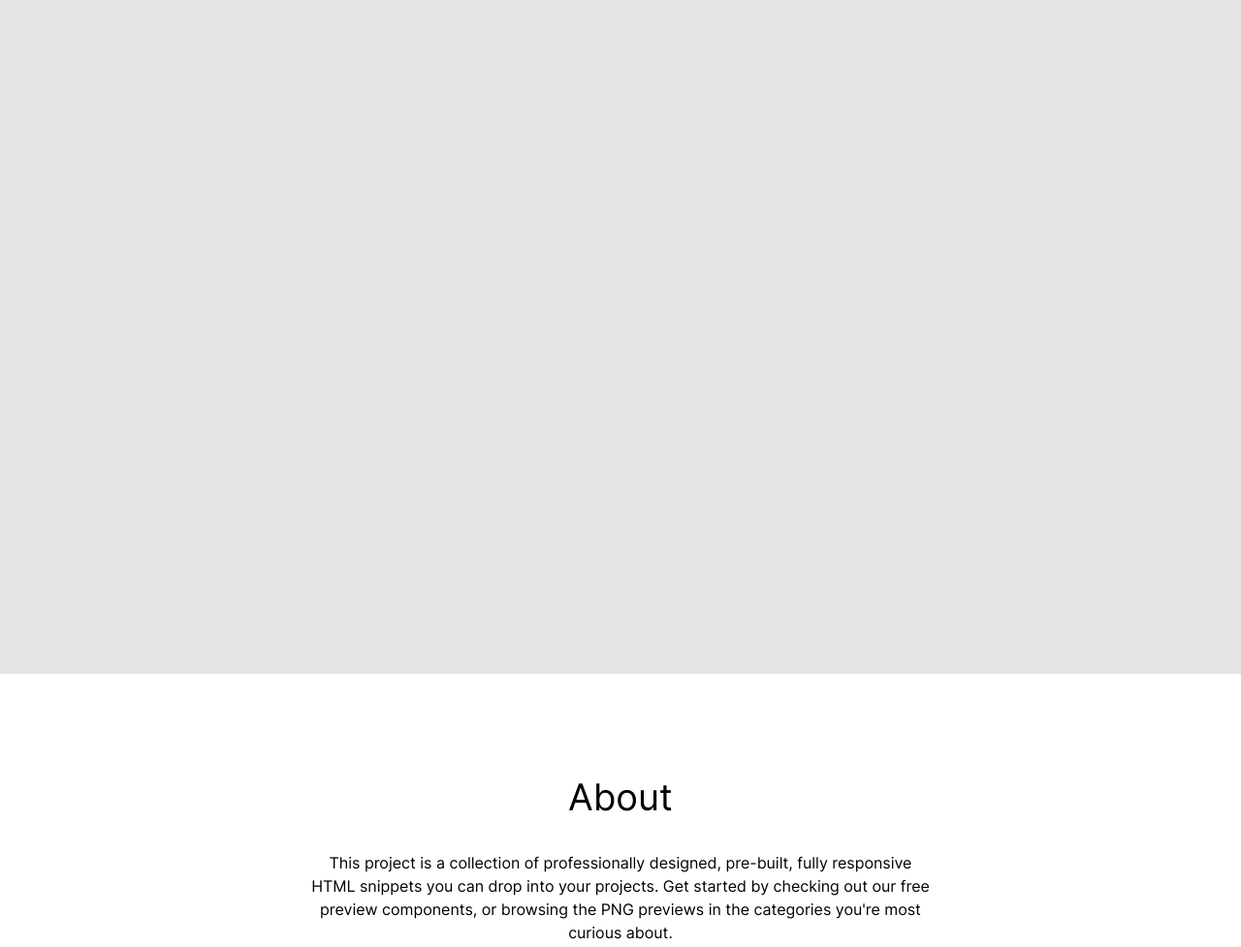
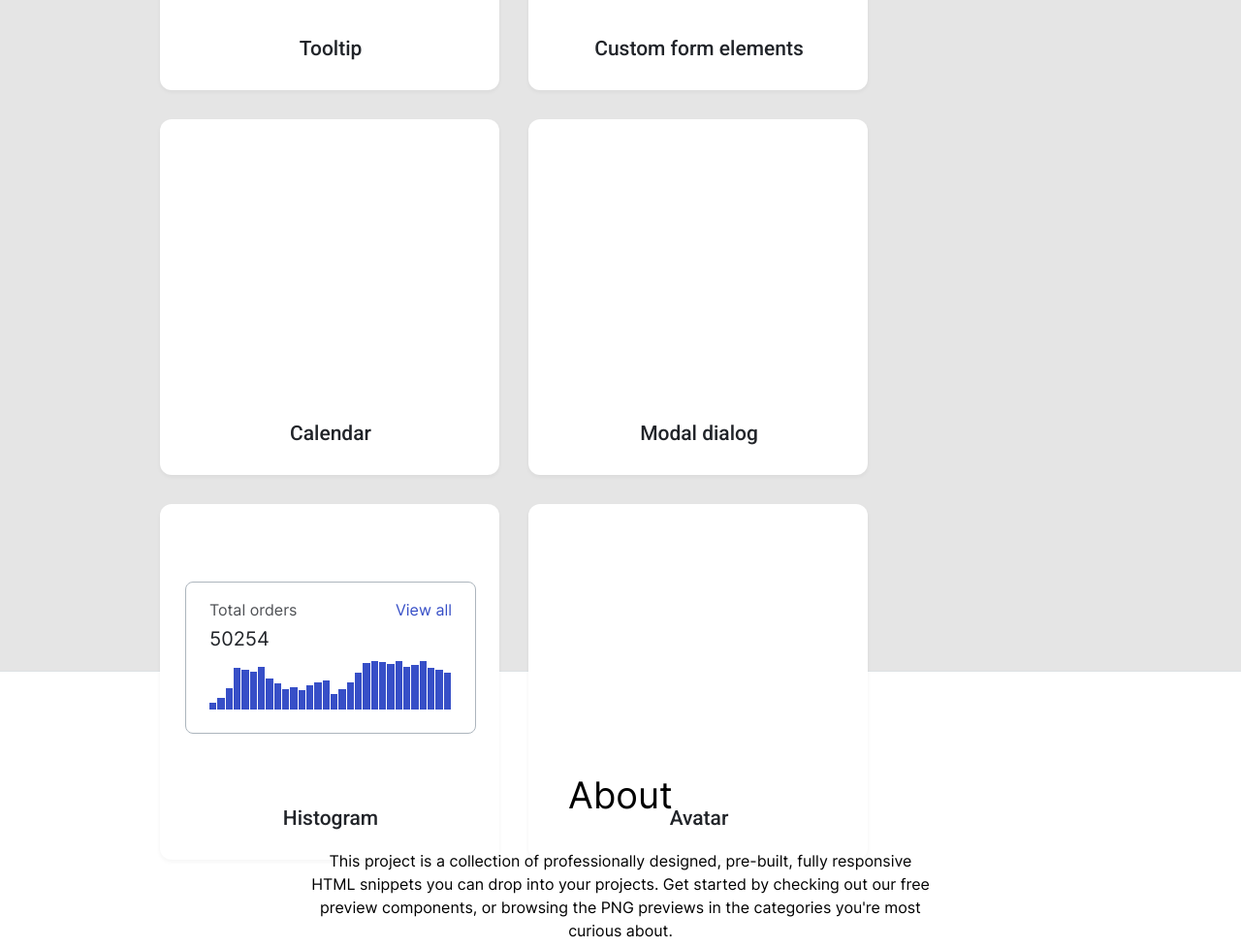
Before and after one commit to js-tasks-ru/htmlcss-20210916_protagoras-from-abdera, a website: page index.html in a window 1280 px wide. Shown: the part 580-1557 px from the top of the page at 97% size. Drawn offline with nearby package versions, Linux system fonts and the light colour scheme.

Commit message:
Implement previews of components on the main page.

```diff
--- /dev/null
+++ b/components/histogram/histogram.css
@@ -0,0 +1,68 @@
+.histogram {
+    display: flex;
+    flex-direction: column;
+    height: 157px;
+    border-radius: 8px;
+    background-color: var(--white);
+    border: 1px solid var(--grey-3);
+    box-sizing: border-box;
+    padding: 16px 24px 24px 24px;
+}
+
+.histogram__header {
+    display: flex;
+    justify-content: space-between;
+}
+
+.histogram__title {
+    font-family: 'Inter', sans-serif;
+    font-style: normal;
+    font-weight: normal;
+    font-size: 16px;
+    line-height: 24px;
+    color: var(--black);
+    opacity: 0.8;
+    margin: 0;
+}
+
+.histogram__link {
+    font-family: 'Inter', sans-serif;
+    font-style: normal;
+    font-weight: normal;
+    font-size: 16px;
+    line-height: 24px;
+    text-align: right;
+    text-decoration: none;
+    color: var(--blue);
+}
+
+.histogram__link > p {
+    margin: 0;
+}
+
+.histogram__number {
+    flex-grow: 1;
+    margin-top: 5px;
+}
+
+.histogram__total-amount {
+    font-family: 'Inter', sans-serif;
+    font-style: normal;
+    font-weight: normal;
+    font-size: 20px;
+    line-height: 26px;
+    color: var(--black);
+    margin: 0;
+}
+
+.histogram__chart {
+    display: flex;
+    height: 50px;
+    align-items: baseline;
+}
+
+.histogram__column {
+    background-color: var(--blue);
+    margin-right: 1px;
+    flex-grow: 1;
+}
--- a/components/main/main.css
+++ b/components/main/main.css
@@ -1,6 +1,38 @@
 .main {
+    display: flex;
+    gap: 30px 30px;
+    flex-wrap: wrap;
     background-color: var(--grey-90);
     height: 1036px;
+    box-sizing: border-box;
     border-top: 1px solid var(--pattens-blue);
     border-bottom: 1px solid var(--pattens-blue);
+    padding: 68px 165px 204px 165px;
+    margin: 0;
 }
+
+.preview {
+    display: flex;
+    flex-direction: column-reverse;
+    gap: 75px;
+    background-color: var(--white);
+    border-radius: 12px;
+    box-shadow: 0 2px 4px rgba(33, 36, 41, 0.05);
+    width: 350px;
+    height: 367px;
+    box-sizing: border-box;
+    padding-left: 26px;
+    padding-right: 24px;
+    padding-bottom: 30px;
+}
+
+.preview__name {
+    font-family: 'Roboto', sans-serif;
+    font-style: normal;
+    font-weight: 500;
+    font-size: 21px;
+    line-height: 25px;
+    text-align: center;
+    color: var(--black);
+    margin: 0;
+}
--- a/index.html
+++ b/index.html
@@ -8,12 +8,72 @@
         <link rel="stylesheet" href="components/header/header.css">
         <link rel="stylesheet" href="components/footer/footer.css">
         <link rel="stylesheet" href="components/main/main.css">
+        <link rel="stylesheet" href="components/histogram/histogram.css">
     </head>
     <body class="page">
         <header class="header">
             <h1 class="header__title">Reusable component library</h1>
         </header>
         <main class="main">
+            <div class="preview">
+                <p class="preview__name">Tooltip</p>
+            </div>
+            <div class="preview">
+                <p class="preview__name">Custom form elements</p>
+            </div>
+            <div class="preview">
+                <p class="preview__name">Calendar</p>
+            </div>
+            <div class="preview">
+                <p class="preview__name">Modal dialog</p>
+            </div>
+            <div class="preview">
+                <p class="preview__name">Histogram</p>
+                <div class="histogram">
+                    <header class="histogram__header">
+                        <p class="histogram__title">Total orders</p>
+                        <a href="#" class="histogram__link">View all</a>
+                    </header>
+                    <div class="histogram__number">
+                        <h4 class="histogram__total-amount">50254</h4>
+                    </div>
+                    <footer class="histogram__chart">
+                        <div class="histogram__column" style="height: 15%;"></div>
+                        <div class="histogram__column" style="height: 25%;"></div>
+                        <div class="histogram__column" style="height: 45%;"></div>
+                        <div class="histogram__column" style="height: 86%;"></div>
+                        <div class="histogram__column" style="height: 83%;"></div>
+                        <div class="histogram__column" style="height: 78%;"></div>
+                        <div class="histogram__column" style="height: 88%;"></div>
+                        <div class="histogram__column" style="height: 65%;"></div>
+                        <div class="histogram__column" style="height: 54%;"></div>
+                        <div class="histogram__column" style="height: 43%;"></div>
+                        <div class="histogram__column" style="height: 46%;"></div>
+                        <div class="histogram__column" style="height: 40%;"></div>
+                        <div class="histogram__column" style="height: 50%;"></div>
+                        <div class="histogram__column" style="height: 56%;"></div>
+                        <div class="histogram__column" style="height: 60%;"></div>
+                        <div class="histogram__column" style="height: 32%;"></div>
+                        <div class="histogram__column" style="height: 42%;"></div>
+                        <div class="histogram__column" style="height: 57%;"></div>
+                        <div class="histogram__column" style="height: 77%;"></div>
+                        <div class="histogram__column" style="height: 96%;"></div>
+                        <div class="histogram__column" style="height: 100%;"></div>
+                        <div class="histogram__column" style="height: 98%;"></div>
+                        <div class="histogram__column" style="height: 94%;"></div>
+                        <div class="histogram__column" style="height: 100%;"></div>
+                        <div class="histogram__column" style="height: 88%;"></div>
+                        <div class="histogram__column" style="height: 92%;"></div>
+                        <div class="histogram__column" style="height: 100%;"></div>
+                        <div class="histogram__column" style="height: 87%;"></div>
+                        <div class="histogram__column" style="height: 83%;"></div>
+                        <div class="histogram__column" style="height: 77%;"></div>
+                    </footer>
+                </div>
+            </div>
+            <div class="preview">
+                <p class="preview__name">Avatar</p>
+            </div>
         </main>
         <footer class="footer">
             <h2 class="footer__title">About</h2>
```
